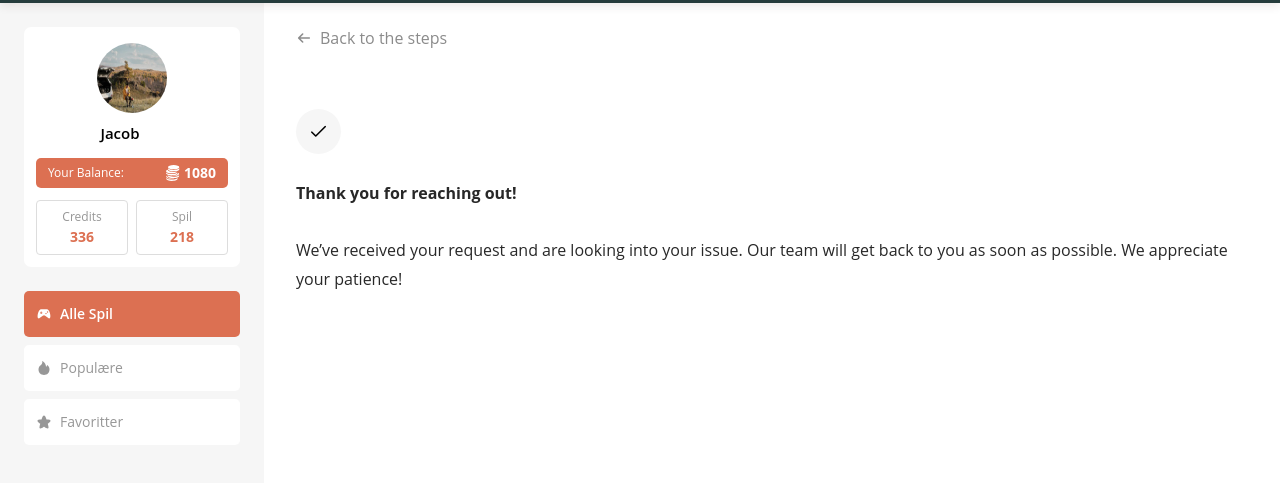
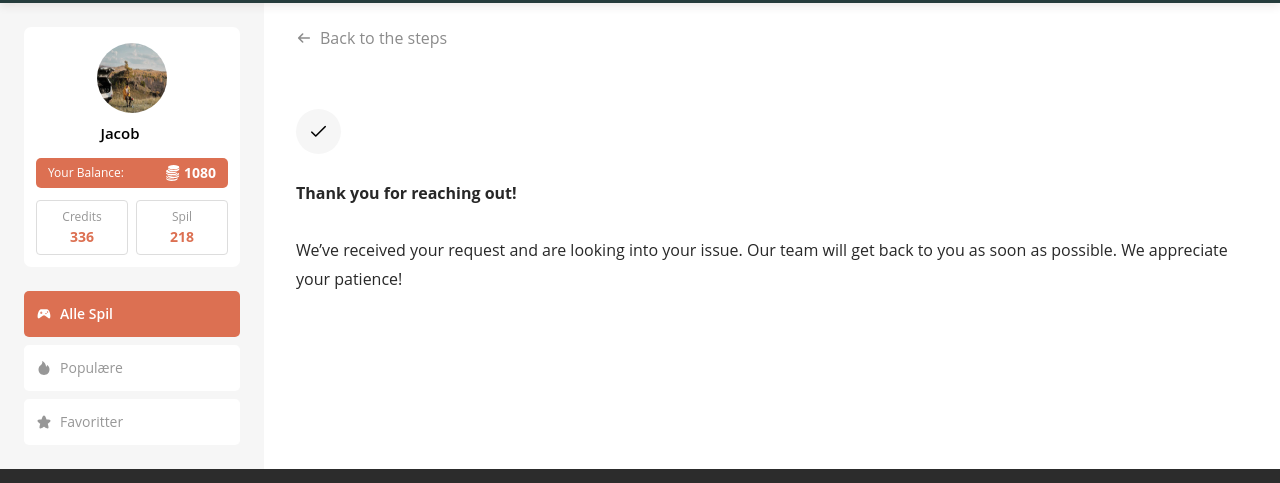
Before and after one commit to ViktoryDem/stopper, a plain HTML site: page pages/sent.html in a window 1280 px wide. Shown: the part 57-540 px from the top of the page. Drawn offline with Linux system fonts and the light colour scheme; files whose address does not match are found by name.

Commit message:
Add files via upload

```diff
--- a/scss/layout.scss
+++ b/scss/layout.scss
@@ -32,13 +32,13 @@ html {
 }
 html,
 body {
-  height: 100%;
+  // height: 100%;
 }
 body {
   font-family: "Open Sans", sans-serif;
   background-color: var(--page-bg-color);
   overflow-x: clip;
-  min-height: 100%;
+  // min-height: 100%;
   display: flex;
   flex-direction: column;
 
```
Also changed, not shown: css/layout.css.
